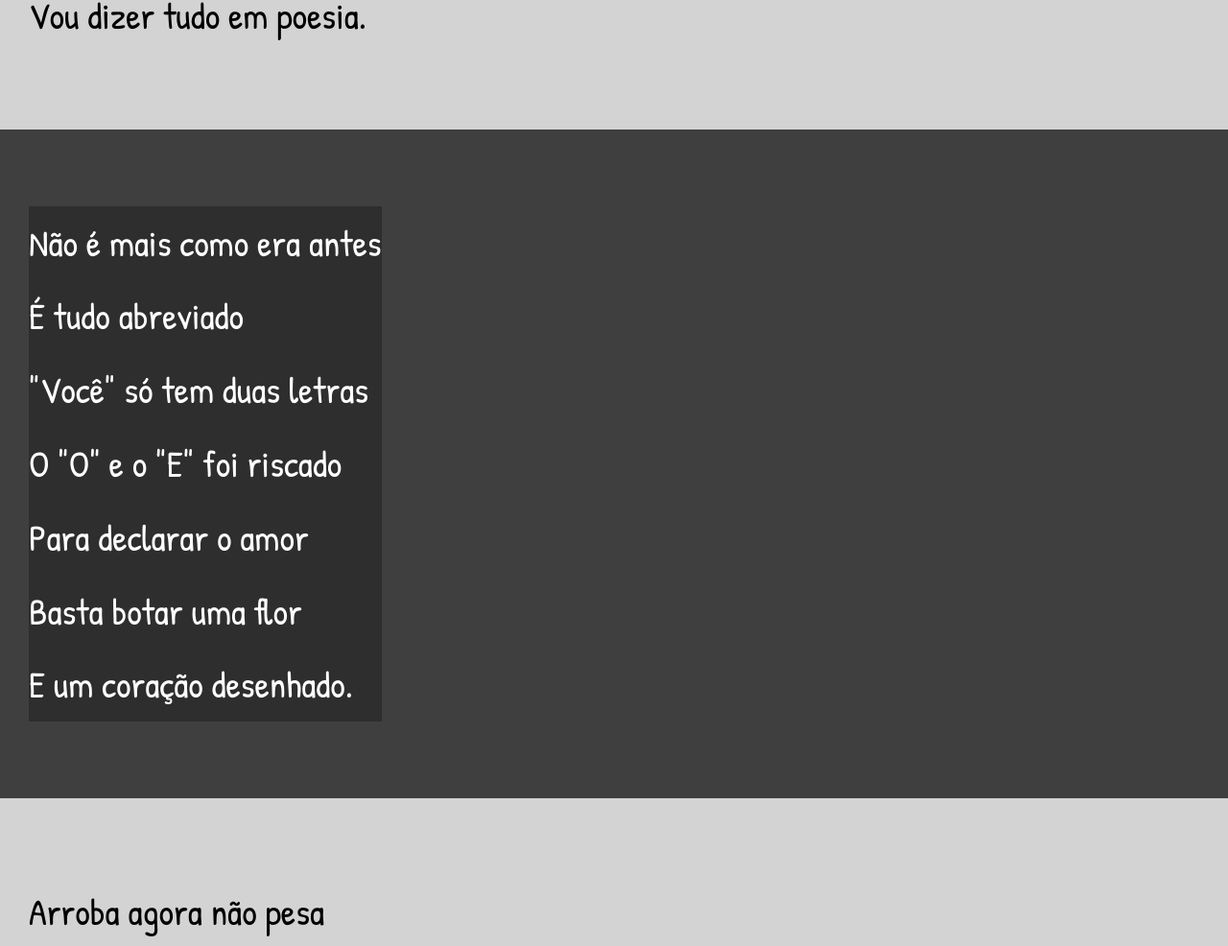
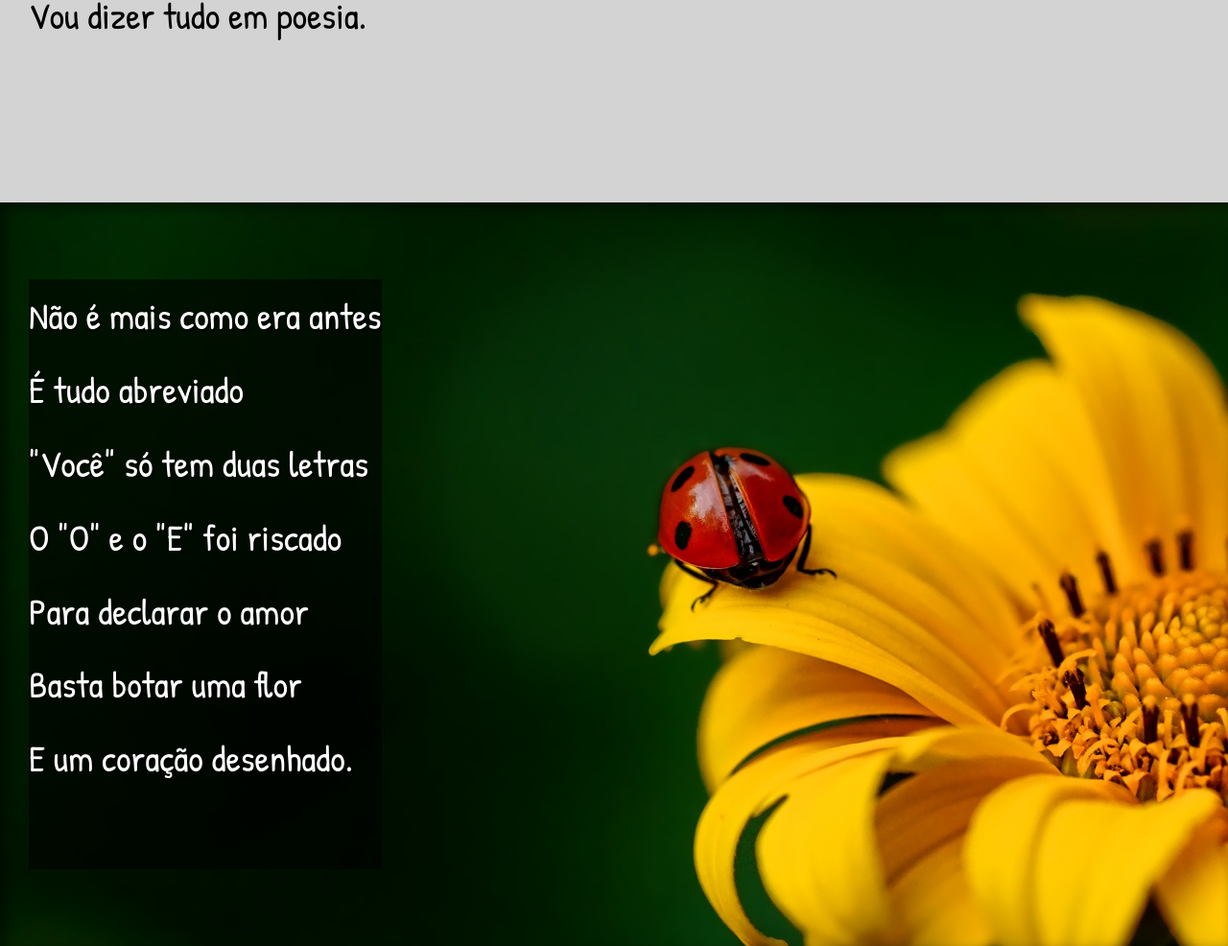
Before and after one commit to Patrick-Cabelin/projeto-cordel, a plain HTML site: page index.html in a window 1280 px wide. Shown: the part 819-1805 px from the top of the page at 96% size. Drawn offline with Linux system fonts and the light colour scheme.

Commit message:
alguns ajuste e efeito parallax

```diff
--- a/css/style.css
+++ b/css/style.css
@@ -46,19 +46,39 @@ section{
     font-size: 3vw;
 }
 
+section > p {
+    padding-bottom: 2em ;
+}
+
 .normal{
     background-color: rgb(255, 255, 255);
     color:rgb(0, 0, 0)
 }
 
 .paralax{
+    background-size: cover;
     background-color: rgb(0, 0, 0, 0.700);
     color: rgb(255, 255, 255);
+    box-shadow: inset 6px 6px 13px 0px rgba(0, 0, 0, 0.485);
 }
+
 .paralax > p{
     display: inline-block;
-    background-color: rgba(0, 0, 0, 0.265);
+    background-color: rgba(0, 0, 0, 0.565);
+    text-shadow: 2px 2px 0px rgba(0, 0, 0, 0.465);
 }
+
+#para01{
+    background-image: url('../imagens/background001.jpg');
+    background-position: right center;
+    background-attachment: fixed;
+}
+
+#para02{
+    background-image: url('../imagens/background002.jpg');
+    background-attachment: fixed;
+}
+
 a{
     font-size: 18px;
     color:rgb(255, 255, 255);
--- a/index.html
+++ b/index.html
@@ -28,7 +28,7 @@
         </p>
     </section >
 
-    <section class="paralax">
+    <section class="paralax" id="para01">
         <p>
             Não é mais como era antes </br>
             É tudo abreviado </br>
@@ -62,7 +62,7 @@
         </p>
     </section>
 
-    <section class="paralax">
+    <section class="paralax" id="para02">
         <p>
             Tenho saudade das cartas </br>
             Escritas com a própria mão </br>
```
